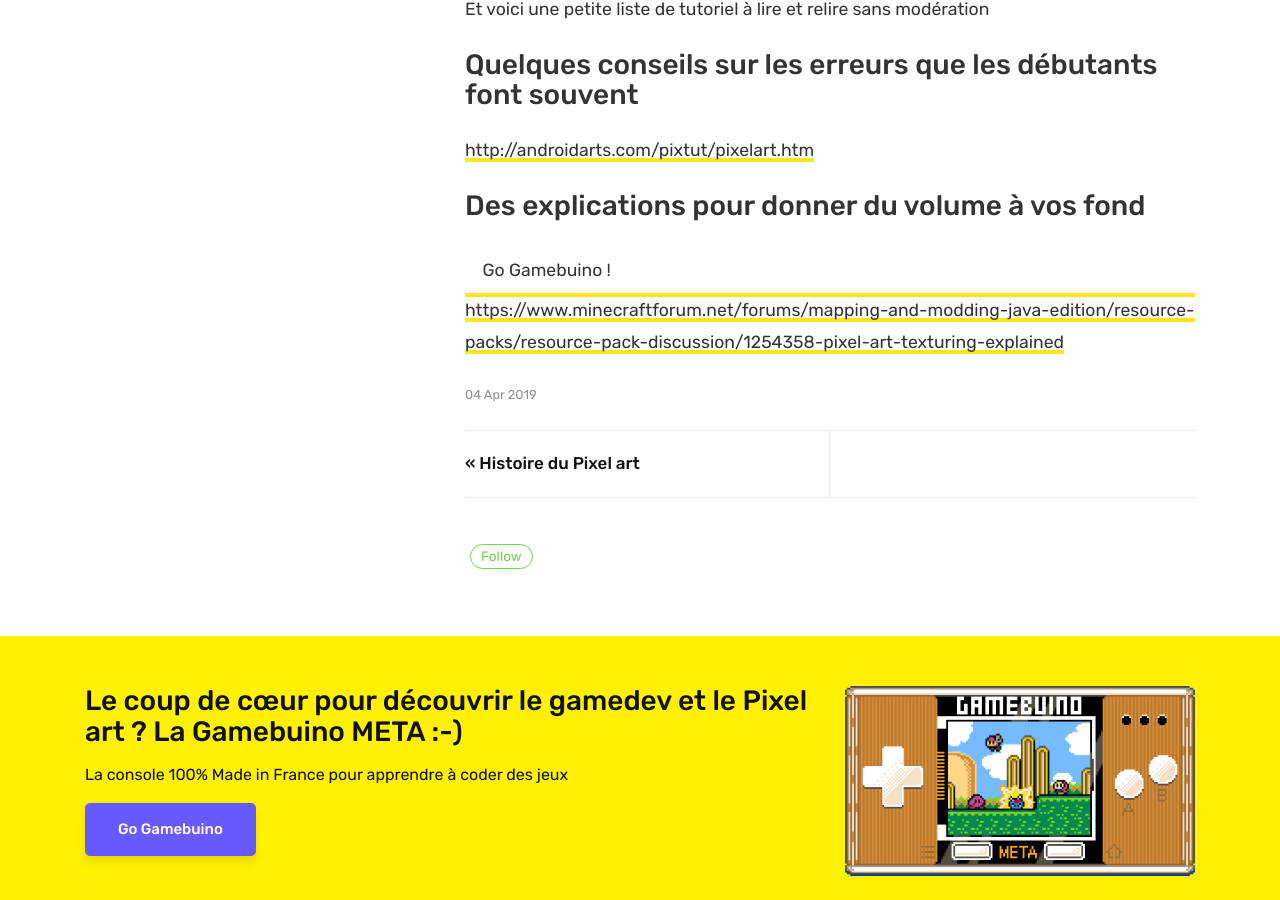
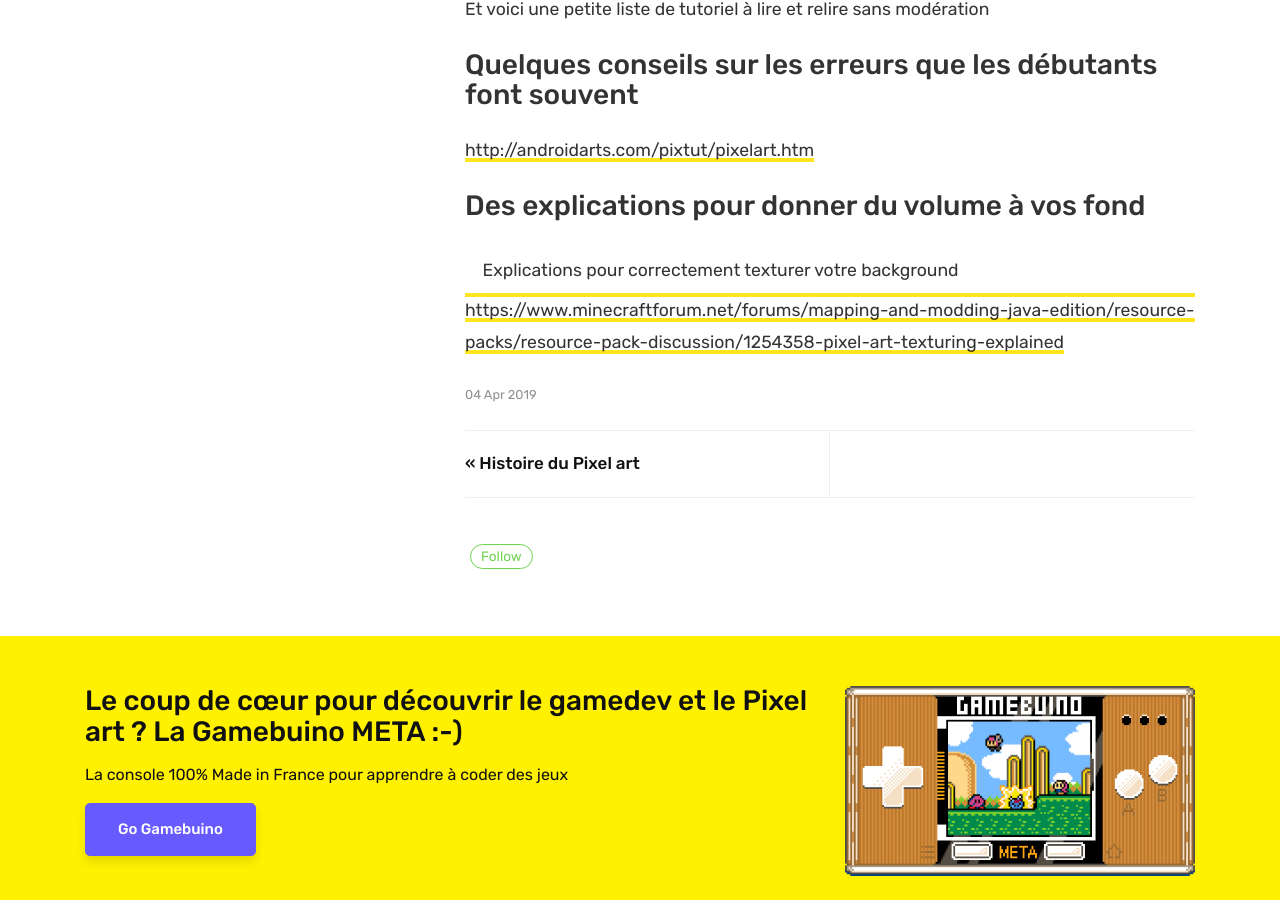
Before and after one commit to Maxibuino/PixBuino, a Jekyll site: the page built from _posts/2019-04-04-Tutoriel-Pixel-art.md, in a window 1280 px wide and 900 px high, scrolled down 762 px. Built offline with Jekyll 4.4.1, drawn with Linux system fonts in a browser that asks for light colours; comment, search, counter and statistics services are not loaded.

Commit message:
_posts/2019-04-04-Tutoriel-Pixel-art.md updated from https://stackedit.io/

```diff
--- a/_posts/2019-04-04-Tutoriel-Pixel-art.md
+++ b/_posts/2019-04-04-Tutoriel-Pixel-art.md
@@ -11,10 +11,10 @@
 [http://androidarts.com/pixtut/pixelart.htm](http://androidarts.com/pixtut/pixelart.htm)
 
 ### Des explications pour donner du volume à vos fond
-<a class="nav-link highlight" target="blank" href="https://www.minecraftforum.net/forums/mapping-and-modding-java-edition/resource-packs/resource-pack-discussion/1254358-pixel-art-texturing-explained">Go Gamebuino !</a>
+<a class="nav-link highlight" target="blank" href="https://www.minecraftforum.net/forums/mapping-and-modding-java-edition/resource-packs/resource-pack-discussion/1254358-pixel-art-texturing-explained">Explications pour correctement texturer votre background</a>
 [https://www.minecraftforum.net/forums/mapping-and-modding-java-edition/resource-packs/resource-pack-discussion/1254358-pixel-art-texturing-explained](https://www.minecraftforum.net/forums/mapping-and-modding-java-edition/resource-packs/resource-pack-discussion/1254358-pixel-art-texturing-explained)
 
 
 <!--stackedit_data:
-eyJoaXN0b3J5IjpbNDA1Nzc2ODgwXX0=
+eyJoaXN0b3J5IjpbLTE0MzgwNjIzXX0=
 -->
```
